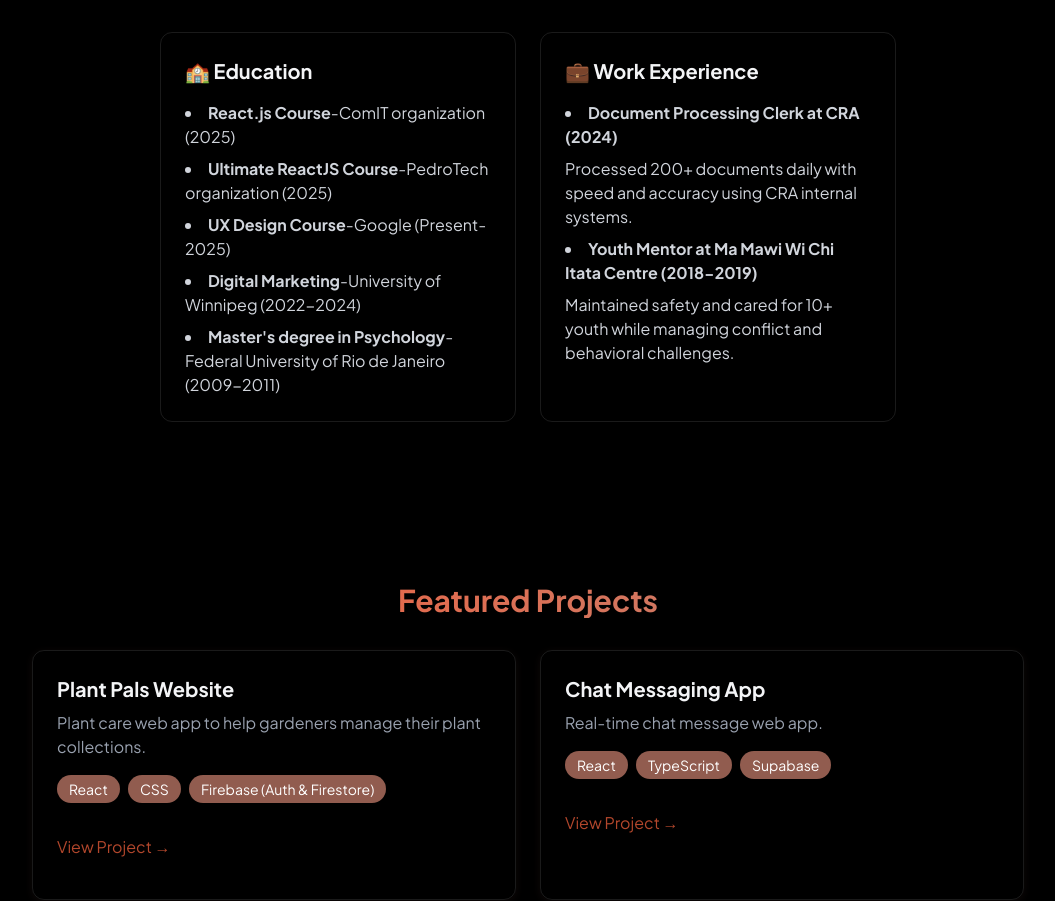
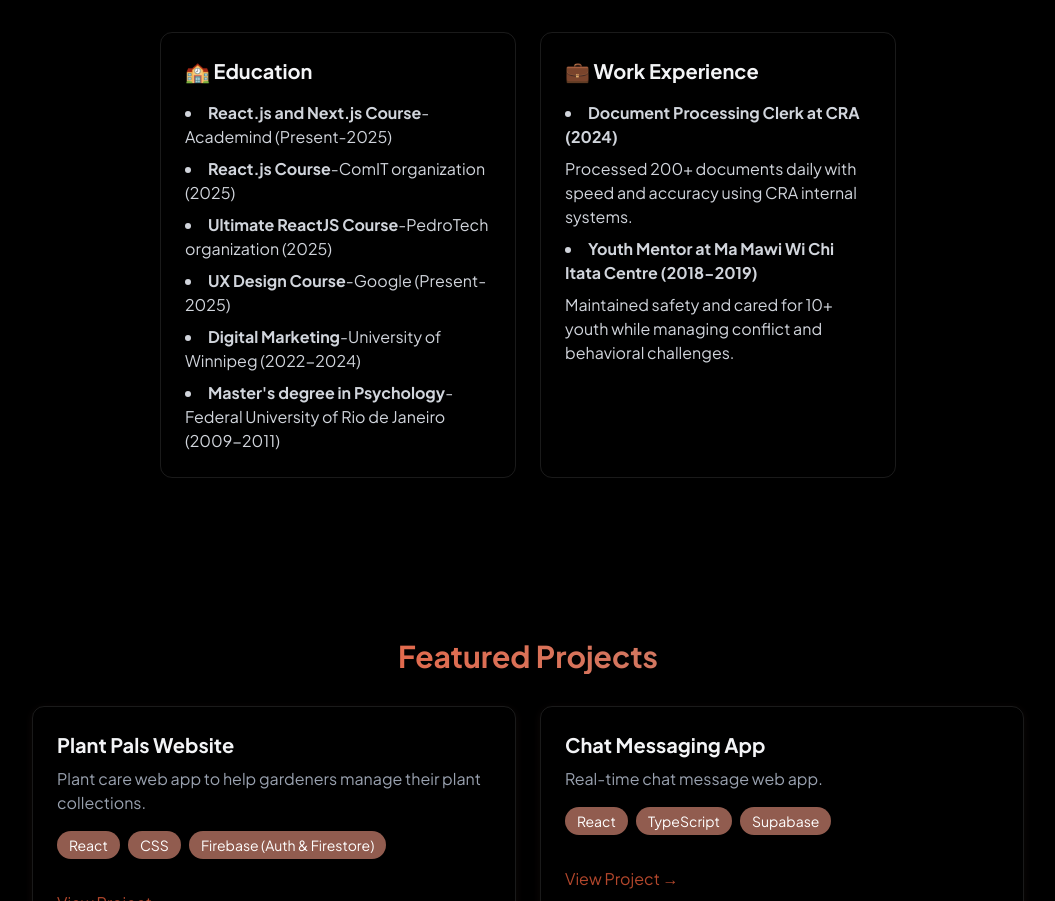
Before and after one commit to saraccmululo/Portfolio, a React (Vite) app: page / in a window 1280 px wide. Shown: the part 1382-2283 px from the top of the page, without its empty margins (112-1167 px from the left). Built offline with nearby package versions, Linux system fonts and the light colour scheme.

Commit message:
Included next.js course

```diff
--- a/src/components/sections/About.jsx
+++ b/src/components/sections/About.jsx
@@ -55,6 +55,9 @@ const About = () => {
           <div className="p-6 rounded-xl border-white/10 border hover:-translate-y-1 transtion-all">
             <h3 className="text-xl font-bold mb-4">🏫 Education</h3>
             <ul className="list-disc list-inside text-gray-300 space-y-2">
+               <li>
+                <strong>React.js and Next.js Course</strong>-Academind (Present-2025)
+              </li>
               <li>
                 <strong>React.js Course</strong>-ComIT organization (2025)
               </li>
```
